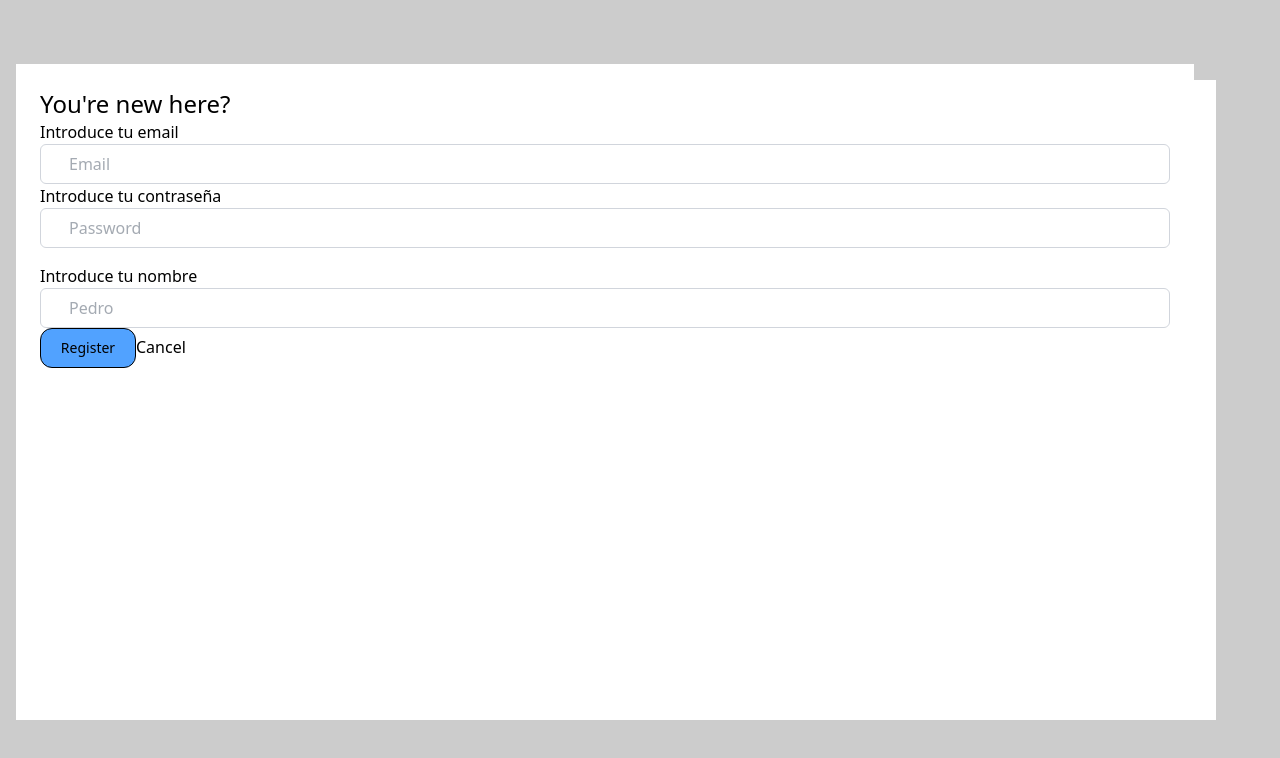
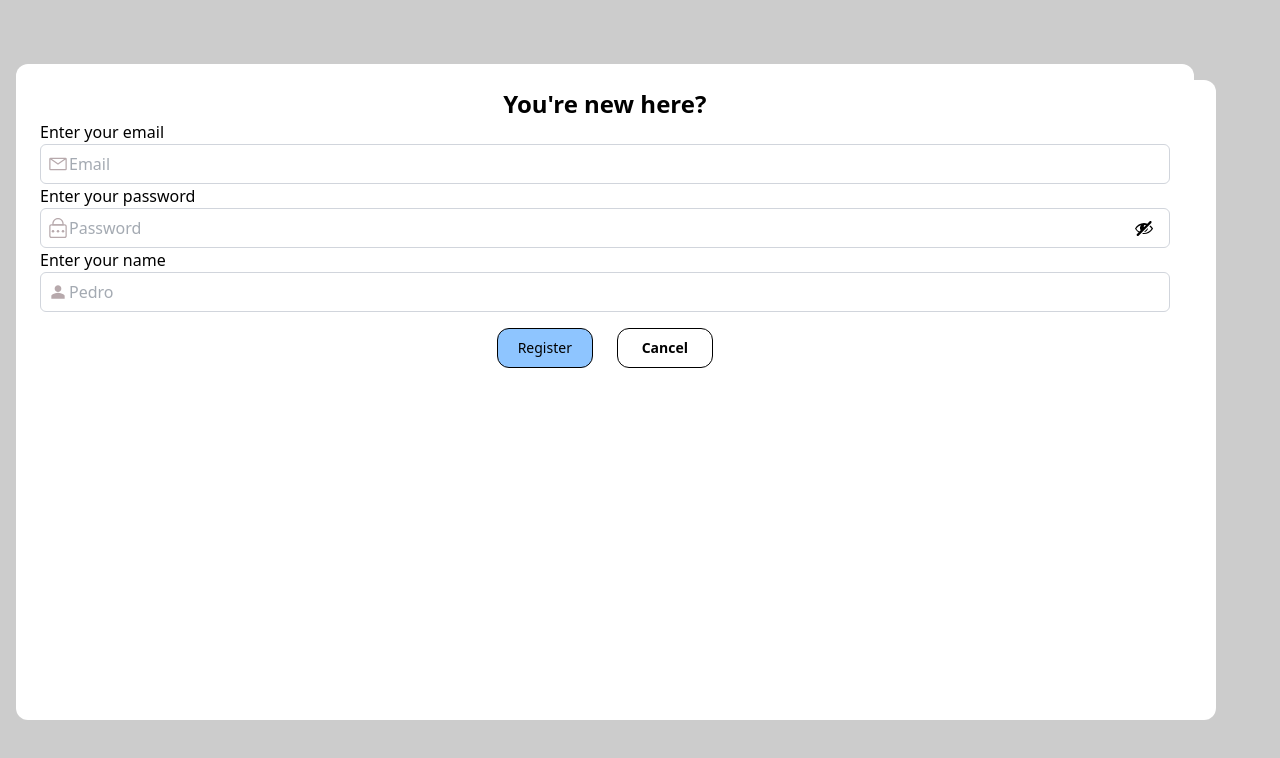
Before and after one commit to ElTitoStonks/Fake-login, a React (Vite) app: page / in a window 1280 px wide. Both pictures are taken after a click on the button "Register". Shown: the top 758 px of the page. Built offline with nearby package versions, Linux system fonts and the light colour scheme.

Commit message:
style: adding little details

```diff
--- a/public/Icons.jsx
+++ b/public/Icons.jsx
@@ -17,3 +17,7 @@ export function HiddenPasswordIcon() {
 export function ShowPasswordIcon() {
     return <svg xmlns="http://www.w3.org/2000/svg" width="20" height="20" viewBox="0 0 26 26"><path fill="#000000" d="M13 6.156c-5.02 0-9.712 2.494-12.531 6.657a1.68 1.68 0 0 0 .469 2.343c.292.2.608.313.937.313c.546 0 1.108-.265 1.438-.75c.104-.155.232-.29.343-.438A9.87 9.87 0 0 0 13 20.937a9.87 9.87 0 0 0 9.344-6.656c.11.149.239.283.343.438c.525.778 1.595.963 2.375.437a1.68 1.68 0 0 0 .47-2.344A15.13 15.13 0 0 0 13 6.157zm0 3.625A3.227 3.227 0 0 1 16.219 13A3.227 3.227 0 0 1 13 16.219A3.227 3.227 0 0 1 9.781 13A3.227 3.227 0 0 1 13 9.781m3.969.469c1.67.6 3.157 1.589 4.406 2.875c-.933 3.758-4.332 6.563-8.375 6.563s-7.442-2.805-8.375-6.563a11.7 11.7 0 0 1 4.406-2.844A4.812 4.812 0 0 0 13 17.812A4.81 4.81 0 0 0 17.813 13a4.8 4.8 0 0 0-.844-2.75" /></svg>
 }
+
+export function PersonIcon() {
+    return <svg xmlns="http://www.w3.org/2000/svg" width="20" height="20" viewBox="0 0 24 24"><path fill="#B7A9AC" d="M12 12q-1.65 0-2.825-1.175T8 8t1.175-2.825T12 4t2.825 1.175T16 8t-1.175 2.825T12 12m-8 8v-2.8q0-.85.438-1.562T5.6 14.55q1.55-.775 3.15-1.162T12 13t3.25.388t3.15 1.162q.725.375 1.163 1.088T20 17.2V20z" /></svg>
+}
--- a/src/components/Login/ErrorLogin.jsx
+++ b/src/components/Login/ErrorLogin.jsx
@@ -1,20 +1,27 @@
+import { use, useState } from "react"
 import { FormLogicRegister } from "../../hooks/FormLogicRegister"
+import { EmailIcon, HiddenPasswordIcon, PasswordIcon, PersonIcon, ShowPasswordIcon } from "../../../public/Icons"
 // Use this component for ErrorLogin and newAccount
 export function ErrorLogin({ error, setRegister, register }) {
     const { errorR, formDataR, handleChangeR, handleSubmitR, sucessR } = FormLogicRegister()
+    const [ShowPassword, setShowPassword] = useState(false)
+    const handleChange = (e) => {
+        e.preventDefault()
+        setShowPassword(!ShowPassword)
+    }
 
     const handleCancel = () => {
         setRegister(!register)
     }
     return (
-        <div className="fixed w-[92dvw] h-[82dvh] top-16 left-4 bg-[#FFFFFF] flex flex-col p-6">
+        <div className="fixed w-[92dvw] h-[82dvh] top-16 left-4 bg-[#FFFFFF] flex flex-col p-6  rounded-xl">
             <p className="text-red-500 text-sm">{error}</p>
-            <h2 className="text-2xl">You're new here?</h2>
+            <h2 className="text-2xl font-bold text-center">You're new here?</h2>
             <form className="flex flex-col gap-4" onSubmit={handleSubmitR}>
-                <div className="flex flex-col w-full">
-                    <label id="email">Introduce tu email</label>
-                    <div>
-
+                <div className="flex flex-col w-full ">
+                    <label id="email">Enter your email</label>
+                    <div className="relative flex items-center">
+                        <span className="absolute px-2"><EmailIcon /></span>
                         <input
                             type="email"
                             name="email"
@@ -25,10 +32,14 @@ export function ErrorLogin({ error, setRegister, register }) {
                         />
                     </div>
 
-                    <label id="password">Introduce tu contraseña</label>
-                    <div>
+                    <label id="password">Enter your password</label>
+                    <div className="relative flex items-center">
+                        <span className="absolute px-2"><PasswordIcon /></span>
+                        <button onClick={handleChange} className="absolute right-0 flex justify-end px-4">
+                            {ShowPassword ? <ShowPasswordIcon /> : <HiddenPasswordIcon />}
+                        </button>
                         <input
-                            type="password"
+                            type={ShowPassword ? "text" : "password"}
                             name="password"
                             placeholder="Password"
                             onChange={handleChangeR}
@@ -37,29 +48,40 @@ export function ErrorLogin({ error, setRegister, register }) {
 
                         />
                     </div>
+
+                    <label id="name">Enter your name</label>
+                    <div className="relative flex items-center">
+                        <span className="absolute px-2"><PersonIcon /></span>
+                        <input type="text" name="name" placeholder="Pedro" onChange={handleChangeR} value={formDataR.name}
+                            className="text-gray-600 border border-gray-300 w-full h-10 px-2 pl-7 rounded-md focus:outline-none focus:ring-2 focus:ring-blue-500"
+                        />
+                    </div>
+
+
                 </div>
 
-                <div>
-                    <label id="name">Introduce tu nombre</label>
-                    <input type="text" name="name" placeholder="Pedro" onChange={handleChangeR} value={formDataR.name}
-                        className="text-gray-600 border border-gray-300 w-full h-10 px-2 pl-7 rounded-md focus:outline-none focus:ring-2 focus:ring-blue-500"
-                    />
+
+
+                <div className="flex justify-center gap-6">
                     <input
                         type="submit"
                         value="Register"
-                        className="bg-blue-400 w-24 h-10 rounded-xl text-sm border hover:bg-[#FFF] transition-all duration-500 ease-in-out"
+                        className="bg-blue-300 w-24 h-10 rounded-xl text-sm border hover:bg-[#FFF] transition-all duration-500 ease-in-out"
                     />
 
-                    <button type="button" onClick={handleCancel}>Cancel</button>
-                </div>
-            </form>
+                    <button
+                        type="button"
+                        onClick={handleCancel}
+                        className="w-24 h-10 rounded-xl font-bold text-sm border hover:bg-blue-400 hover:text-white transition-all duration-500 ease-in-out"
+                    >Cancel</button></div>
+            </form >
             {/* Error */}
-            <span className={`w-full  text-white font-bold p-2 rounded-xl mt-4 transition-all ease-in-out transform
+            < span className={`w-full  text-white font-bold p-2 rounded-xl mt-4 transition-all ease-in-out transform
                 ${errorR || sucessR ? "opacity-100 translate-y-0" : "opacity-0 -translate-y-2 "}
                 ${errorR ? "bg-red-600" : "bg-green-600"}
             `}>
                 <p>{errorR || sucessR}</p>
-            </span>
-        </div>
+            </span >
+        </div >
     )
 }
--- a/src/components/Login/NoLoginUser.jsx
+++ b/src/components/Login/NoLoginUser.jsx
@@ -20,7 +20,7 @@ export function NoLoginUser({ formData, error, handleChange, handleSubmit }) {
 
 
     return (
-        <div className="h-[80dvh] w-[90dvw] bg-[#FFFFFF] py-6 ">
+        <div className="h-[80dvh] w-[90dvw] bg-[#FFFFFF] py-6 rounded-xl">
             <div className="flex flex-col justify-center items-center mb-6">
                 <h2 className="text-black font-bold text-4xl text-center">Welcome back</h2>
                 <p className="text-gray-600">Please sing in to your account</p>
@@ -70,9 +70,12 @@ export function NoLoginUser({ formData, error, handleChange, handleSubmit }) {
                         <p className="text-sm text-blue-500 font-bold">Forgot your password?</p>
                     </button>
                 </div>
-                <div>
-                    <input type="submit" value="Login" />
-                    <button onClick={() => SetRegister(!Register)} type="button">
+                <div className="flex justify-center gap-5">
+                    <input type="submit" value="Login" className="bg-blue-300 p-4 rounded-2xl border" />
+                    <button
+                        onClick={() => SetRegister(!Register)}
+                        type="button"
+                        className="p-4 border rounded-2xl">
                         <p>Register</p>
                     </button>
                 </div>
--- a/src/components/Login/ShowForgotYourPassword.jsx
+++ b/src/components/Login/ShowForgotYourPassword.jsx
@@ -5,7 +5,7 @@ export function ShowForgotYourPassword({ handleClickPass, ShowPassword, handleFo
     const { handleChangePassword, handleSubmitChangePassword, formDataChange, errorChange, successChange } = ChangePassword()
 
     return (
-        <div className="fixed w-[92dvw] h-[82dvh] top-16 left-4 bg-[#FFFFFF] flex flex-col p-6">
+        <div className="fixed w-[92dvw] h-[82dvh] top-16 left-4 bg-[#FFFFFF] flex flex-col p-6 rounded-xl">
             <h2 className="text-black font-bold text-3xl text-center py-2 mb-4">Reset your password</h2>
             <form className="flex flex-col gap-4" onSubmit={handleSubmitChangePassword}>
                 <div>
@@ -45,13 +45,13 @@ export function ShowForgotYourPassword({ handleClickPass, ShowPassword, handleFo
                 </div>
                 <div className="flex justify-center gap-6">
                     <input
-                        className="bg-blue-400 w-24 h-10 rounded-xl font-bold text-sm border hover:bg-[#FFF] transition-all duration-500 ease-in-out"
+                        className="bg-blue-300 w-24 h-10 rounded-xl  text-sm border hover:bg-[#FFF] transition-all duration-500 ease-in-out"
                         type="submit"
                         value="Change" />
 
                     <button
                         type="button"
-                        className="w-24 h-10 rounded-xl font-bold text-sm border hover:bg-blue-400 hover:text-white transition-all duration-500 ease-in-out"
+                        className="w-24 h-10 rounded-xl text-sm border hover:bg-blue-300 hover:text-white transition-all duration-500 ease-in-out"
                         onClick={handleForgotYourPass}
                     >Cancel</button>
                 </div>
--- a/src/hooks/FormLogicLogin.jsx
+++ b/src/hooks/FormLogicLogin.jsx
@@ -31,6 +31,8 @@ export function FormLogicLogin({ login, logout }) {
                 setError("")
             }, 3000);
         }
+
+        setFormData({ "email": "", "password": "", "name": "" })
     }
 
     return { handleChange, handleSubmit, handleLogout, formData, error }
```
